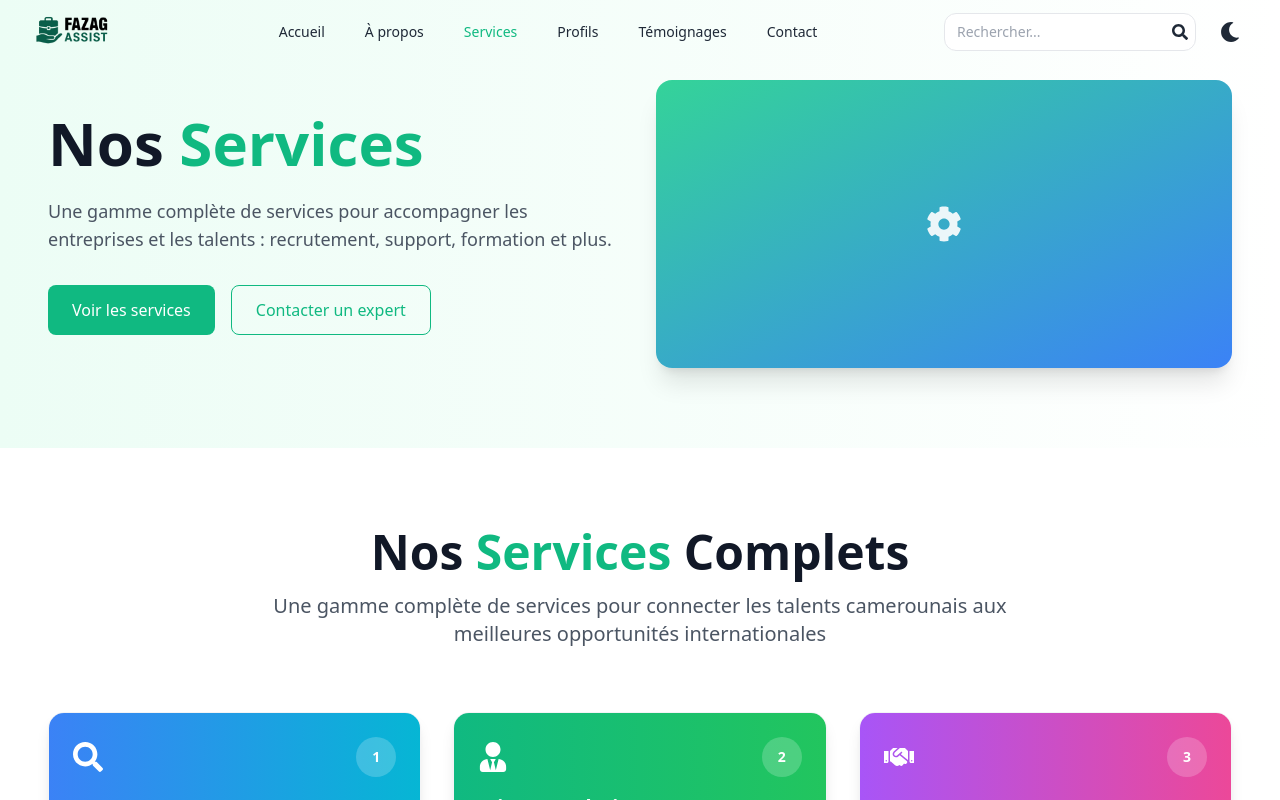
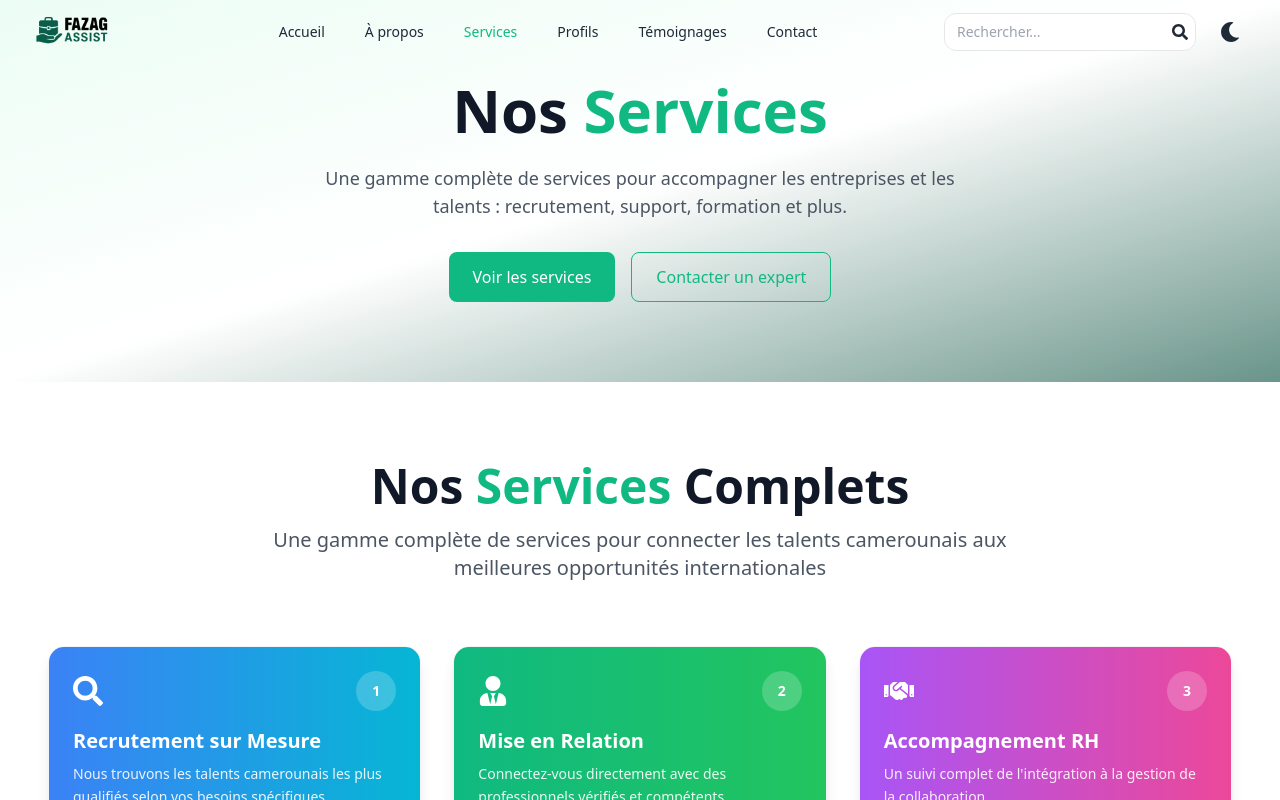
Before and after one commit to SLH25/Fazag-assitance, a React (Vite) app: page /services in a window 1280 px wide. Shown: the top 800 px of the page. Built offline with nearby package versions, Linux system fonts and the light colour scheme.

Commit message:
update app

```diff
--- a/src/components/AbboutPage/HeroAbout.tsx
+++ b/src/components/AbboutPage/HeroAbout.tsx
@@ -3,7 +3,7 @@ import { FaUsers } from 'react-icons/fa';
 
 const HeroAbout = () => {
   return (
-    <header className="bg-gradient-to-r from-emerald-50 to-white dark:from-gray-900 dark:to-gray-800">
+    <header className="bg-gradient-to-br from-emerald-50 via-white to-emerald-900/60 dark:from-gray-900 dark:via-gray-800 dark:to-emerald-900/60">
       <div className="max-w-7xl mx-auto px-6 sm:px-8 lg:px-12 py-20">
         <motion.div
           initial={{ opacity: 0, y: 20 }}
--- a/src/components/ContactPage/AboutContact.tsx
+++ b/src/components/ContactPage/AboutContact.tsx
@@ -20,7 +20,7 @@ const AboutContact = () => {
   };
 
   return (
-    <section className="py-16 bg-white dark:bg-gray-900">
+    <section className="py-16 bg-gradient-to-tr from-emerald-50 via-white to-emerald-900/60 dark:from-gray-900 dark:via-gray-800 dark:to-emerald-900/60">
       <div className="max-w-3xl mx-auto px-6 sm:px-8 lg:px-12">
         <h2 className="text-2xl sm:text-3xl font-bold text-gray-900 dark:text-white mb-4">Contactez-nous</h2>
         <p className="text-gray-600 dark:text-gray-300 mb-8">Remplissez le formulaire ci-dessous et nous reviendrons vers vous sous 24h.</p>
--- a/src/components/ContactPage/HeroContact.tsx
+++ b/src/components/ContactPage/HeroContact.tsx
@@ -3,7 +3,7 @@ import { FaEnvelope } from 'react-icons/fa';
 
 const HeroContact = () => {
   return (
-    <header className="bg-gradient-to-r from-emerald-50 to-white dark:from-gray-900 dark:to-gray-800">
+    <header className="bg-gradient-to-br from-emerald-50 via-white to-emerald-900/60 dark:from-gray-900 dark:via-gray-800 dark:to-emerald-900/60">
       <div className="max-w-7xl mx-auto px-6 sm:px-8 lg:px-12 py-20">
         <motion.div
           initial={{ opacity: 0, y: 12 }}
--- a/src/components/HomePage/AboutSection.tsx
+++ b/src/components/HomePage/AboutSection.tsx
@@ -84,7 +84,7 @@ const AboutSection = () => {
   };
 
   return (
-    <section id="about" className="py-20 bg-gray-50 dark:bg-gray-800 overflow-hidden">
+    <section id="about" className="py-20 bg-gradient-to-tr from-emerald-50 via-white to-emerald-900/60 dark:from-gray-900 dark:via-gray-800 dark:to-emerald-900/60 overflow-hidden">
       <div className="max-w-7xl mx-auto px-6 sm:px-8 lg:px-12">
         {/* En-tête de section */}
         <motion.div
--- a/src/components/HomePage/HeroSection.tsx
+++ b/src/components/HomePage/HeroSection.tsx
@@ -84,7 +84,7 @@ const Hero = () => {
   return (
     <section
   ref={ref}
-  className="relative min-h-screen pt-20 bg-gradient-to-br from-emerald-50 via-white to-emerald-900/20 dark:from-gray-900 dark:via-gray-800 dark:to-emerald-900/20 flex items-center justify-center px-4 sm:px-6 lg:px-8"
+  className="relative min-h-screen pt-20 bg-gradient-to-br from-emerald-50 via-white to-emerald-900/60 dark:from-gray-900 dark:via-gray-800 dark:to-emerald-900/60 flex items-center justify-center px-4 sm:px-6 lg:px-8"
 >
       <motion.div
         className="max-w-7xl mx-auto grid grid-cols-1 lg:grid-cols-2 gap-12 items-center"
--- a/src/components/ProfilePage/AboutProfile.tsx
+++ b/src/components/ProfilePage/AboutProfile.tsx
@@ -9,7 +9,7 @@ const AboutProfile = () => {
   ];
 
   return (
-    <section className="py-16 bg-white dark:bg-gray-900">
+    <section className="py-16 bg-gradient-to-tr from-emerald-50 via-white to-emerald-900/60 dark:from-gray-900 dark:via-gray-800 dark:to-emerald-900/60">
       <div className="max-w-7xl mx-auto px-6 sm:px-8 lg:px-12">
         <motion.div initial={{ opacity: 0, y: 12 }} whileInView={{ opacity: 1, y: 0 }} transition={{ duration: 0.6 }} viewport={{ once: true }}>
           <h2 className="text-3xl font-bold text-gray-900 dark:text-white mb-4">Profils par domaine</h2>
--- a/src/components/ProfilePage/HeroProfile.tsx
+++ b/src/components/ProfilePage/HeroProfile.tsx
@@ -3,7 +3,7 @@ import { FaUser } from 'react-icons/fa';
 
 const HeroProfile = () => {
   return (
-    <header className="bg-gradient-to-r from-emerald-50 to-white dark:from-gray-900 dark:to-gray-800">
+    <header className="bg-gradient-to-br from-emerald-50 via-white to-emerald-900/60 dark:from-gray-900 dark:via-gray-800 dark:to-emerald-900/60">
       <div className="max-w-7xl mx-auto px-6 sm:px-8 lg:px-12 py-20">
         <motion.div
           initial={{ opacity: 0, y: 12 }}
--- a/src/components/ServicePage/HeroService.tsx
+++ b/src/components/ServicePage/HeroService.tsx
@@ -1,25 +1,26 @@
 import { motion } from 'framer-motion';
-import { FaCog } from 'react-icons/fa';
+// import { FaCog } from 'react-icons/fa';
 
 const HeroService = () => {
   return (
-    <header className="bg-gradient-to-r from-emerald-50 to-white dark:from-gray-900 dark:to-gray-800">
+    <header className="bg-gradient-to-br from-emerald-50 via-white to-emerald-900/60 dark:from-gray-900 dark:via-gray-800 dark:to-emerald-900/60">
+    {/* <header className="bg-gradient-to-r from-emerald-50 to-white dark:from-gray-900 dark:to-gray-800"> */}
       <div className="max-w-7xl mx-auto px-6 sm:px-8 lg:px-12 py-20">
         <motion.div
           initial={{ opacity: 0, y: 12 }}
           animate={{ opacity: 1, y: 0 }}
           transition={{ duration: 0.6 }}
-          className="grid lg:grid-cols-2 gap-8 items-center"
+          className="text-center"
         >
-          <div className="text-center lg:text-left">
+          <div className="text-center ">
             <h1 className="text-4xl sm:text-5xl lg:text-6xl font-extrabold text-gray-900 dark:text-white leading-tight">
               Nos <span className="text-emerald-500">Services</span>
             </h1>
-            <p className="mt-6 text-lg text-gray-600 dark:text-gray-300 max-w-2xl">
+            <p className="mt-6 text-lg text-gray-600 dark:text-gray-300 max-w-2xl mx-auto">
               Une gamme complète de services pour accompagner les entreprises et les talents : recrutement, support, formation et plus.
             </p>
 
-            <div className="mt-8 flex justify-center lg:justify-start gap-4">
+            <div className="mt-8 flex justify-center gap-4">
               <a
                 href="#services"
                 className="inline-flex items-center gap-2 bg-emerald-500 hover:bg-emerald-600 text-white px-6 py-3 rounded-lg font-medium transition"
@@ -37,11 +38,11 @@ const HeroService = () => {
             </div>
           </div>
 
-          <div className="hidden lg:block">
+          {/* <div className="hidden lg:block">
             <div className="rounded-2xl overflow-hidden shadow-xl bg-gradient-to-br from-emerald-400 to-blue-500 h-72 flex items-center justify-center">
               <FaCog className="text-white text-4xl opacity-90" />
             </div>
-          </div>
+          </div> */}
         </motion.div>
       </div>
     </header>
--- a/src/components/TestimonialPage/AboutTestimonial.tsx
+++ b/src/components/TestimonialPage/AboutTestimonial.tsx
@@ -20,7 +20,7 @@ const AboutTestimonial = () => {
   ];
 
   return (
-    <section className="py-16 bg-white dark:bg-gray-900">
+    <section className="py-16 bg-gradient-to-tr from-emerald-50 via-white to-emerald-900/60 dark:from-gray-900 dark:via-gray-800 dark:to-emerald-900/60">
       <div className="max-w-7xl mx-auto px-6 sm:px-8 lg:px-12">
         <motion.div className="grid md:grid-cols-3 gap-8" initial={{ opacity: 0 }} whileInView={{ opacity: 1 }} transition={{ duration: 0.6 }} viewport={{ once: true }}>
           {TESTIMONIALS.map((t, i) => (
--- a/src/components/TestimonialPage/HeroTestimonial.tsx
+++ b/src/components/TestimonialPage/HeroTestimonial.tsx
@@ -3,7 +3,7 @@ import { FaQuoteLeft } from 'react-icons/fa';
 
 const HeroTestimonial = () => {
   return (
-    <header className="bg-gradient-to-r from-emerald-50 to-white dark:from-gray-900 dark:to-gray-800">
+    <header className="bg-gradient-to-br from-emerald-50 via-white to-emerald-900/60 dark:from-gray-900 dark:via-gray-800 dark:to-emerald-900/60">
       <div className="max-w-7xl mx-auto px-6 sm:px-8 lg:px-12 py-20">
         <motion.div
           initial={{ opacity: 0, y: 12 }}
```
